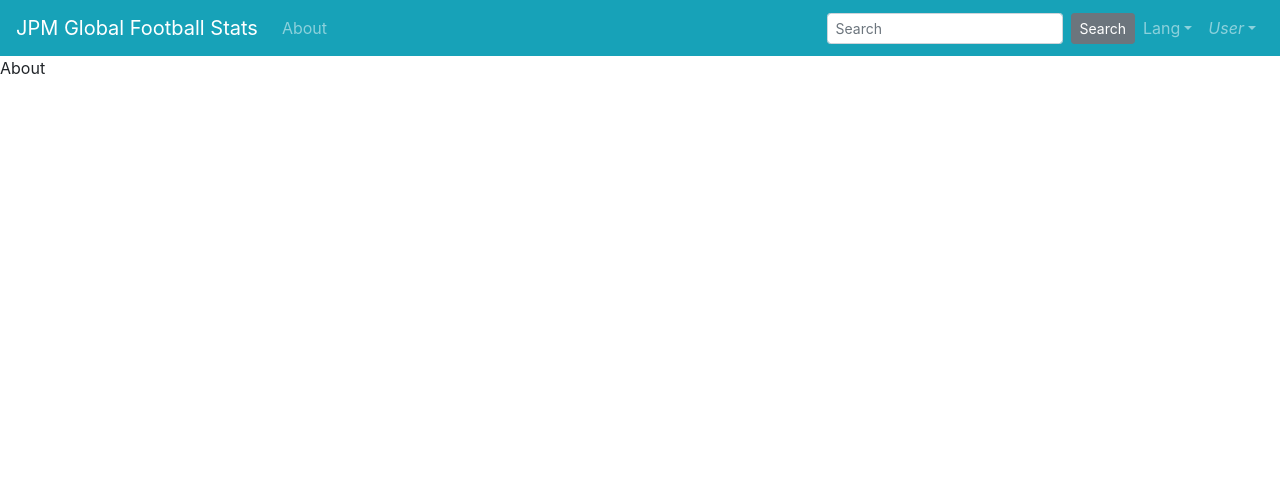
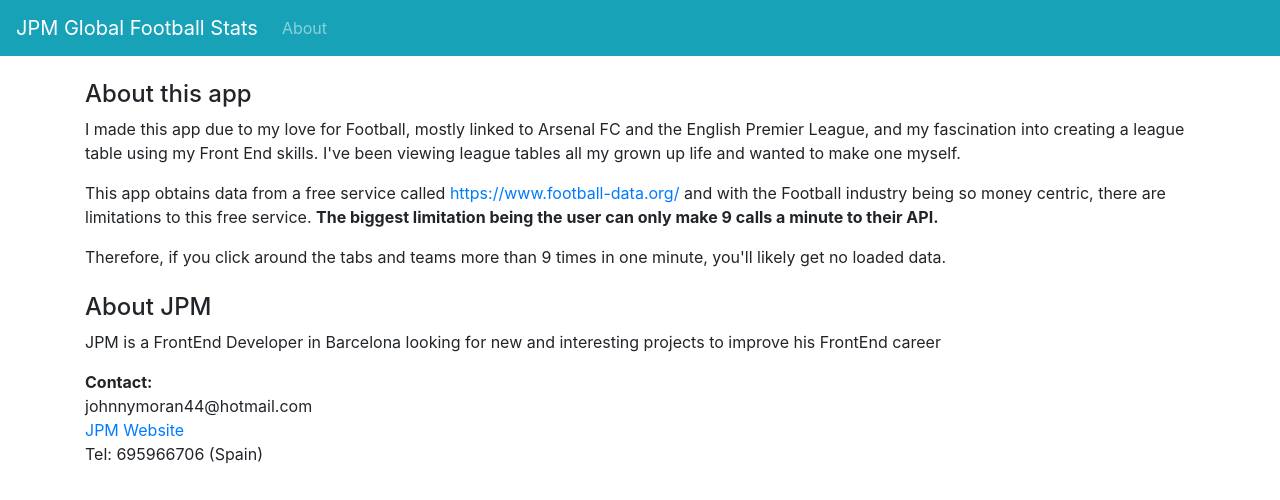
Before and after one commit to artworkjpm/football_app_vue, a Vue app: page /about in a window 1280 px wide. Shown: the top 500 px of the page. Built offline with nearby package versions, Linux system fonts and the light colour scheme; no server answers.

Commit message:
added process.env var

```diff
--- a/src/components/About.vue
+++ b/src/components/About.vue
@@ -1,5 +1,34 @@
 <template>
-  <div>About</div>
+  <div class="container">
+    <h4 class="mt-4">About this app</h4>
+    <div>
+      <p>I made this app due to my love for Football, mostly linked to Arsenal FC and the English Premier League, and my fascination into creating a league table using my Front End skills. I've been viewing league tables all my grown up life and wanted to make one myself.</p>
+
+      <p>
+        This app obtains data from a free service called
+        <a
+          href="https://www.football-data.org/"
+          target="_blank"
+        >https://www.football-data.org/</a> and with the Football industry being so money centric, there are limitations to this free service.
+        <strong>The biggest limitation being the user can only make 9 calls a minute to their API.</strong>
+      </p>
+
+      <p>Therefore, if you click around the tabs and teams more than 9 times in one minute, you'll likely get no loaded data.</p>
+    </div>
+
+    <h4 class="mt-4">About JPM</h4>
+    <div>
+      <p>JPM is a FrontEnd Developer in Barcelona looking for new and interesting projects to improve his FrontEnd career</p>
+      <p>
+        <strong>Contact:</strong>
+        <br />johnnymoran44@hotmail.com
+        <br />
+
+        <a href="https://jpm.netlify.com">JPM Website</a>
+        <br />Tel: 695966706 (Spain)
+      </p>
+    </div>
+  </div>
 </template>
 
 <script>
--- a/src/components/TopNav.vue
+++ b/src/components/TopNav.vue
@@ -9,30 +9,6 @@
         <b-navbar-nav>
           <b-nav-item to="/about">About</b-nav-item>
         </b-navbar-nav>
-
-        <!-- Right aligned nav items -->
-        <b-navbar-nav class="ml-auto">
-          <b-nav-form>
-            <b-form-input size="sm" class="mr-sm-2" placeholder="Search"></b-form-input>
-            <b-button size="sm" class="my-2 my-sm-0" type="submit">Search</b-button>
-          </b-nav-form>
-
-          <b-nav-item-dropdown text="Lang" right>
-            <b-dropdown-item href="#">EN</b-dropdown-item>
-            <b-dropdown-item href="#">ES</b-dropdown-item>
-            <b-dropdown-item href="#">RU</b-dropdown-item>
-            <b-dropdown-item href="#">FA</b-dropdown-item>
-          </b-nav-item-dropdown>
-
-          <b-nav-item-dropdown right>
-            <!-- Using 'button-content' slot -->
-            <template v-slot:button-content>
-              <em>User</em>
-            </template>
-            <b-dropdown-item href="#">Profile</b-dropdown-item>
-            <b-dropdown-item href="#">Sign Out</b-dropdown-item>
-          </b-nav-item-dropdown>
-        </b-navbar-nav>
       </b-collapse>
     </b-navbar>
   </div>
--- a/src/service/apiCalls.js
+++ b/src/service/apiCalls.js
@@ -1,6 +1,6 @@
 import axios from "axios";
 const headers = {
-  "X-Auth-Token": "54c0e6f1871244888493868bb4d3796b"
+  "X-Auth-Token": process.env.VUE_APP_API_TOKEN
 }
 export default {
   getLeagueData: axios.create({
@@ -13,20 +13,4 @@ export default {
     timeout: 5000,
     headers
   })
-
-
-
 }
-
-/* const token = {
-    headers: { "X-Auth-Token": "54c0e6f1871244888493868bb4d3796b" }
-  };
-  axios
-    .get("http://api.football-data.org/v2/competitions/PL/standings", token)
-    .then(response => {
-      return (
-        console.log(response.data.standings[0].table),
-        (this.info = response.data.standings[0].table),
-        console.log("info:", this.info)
-      );
-    }); */
```
Also changed, not shown: 1 other file (tests, documents, lock files or other folders).
